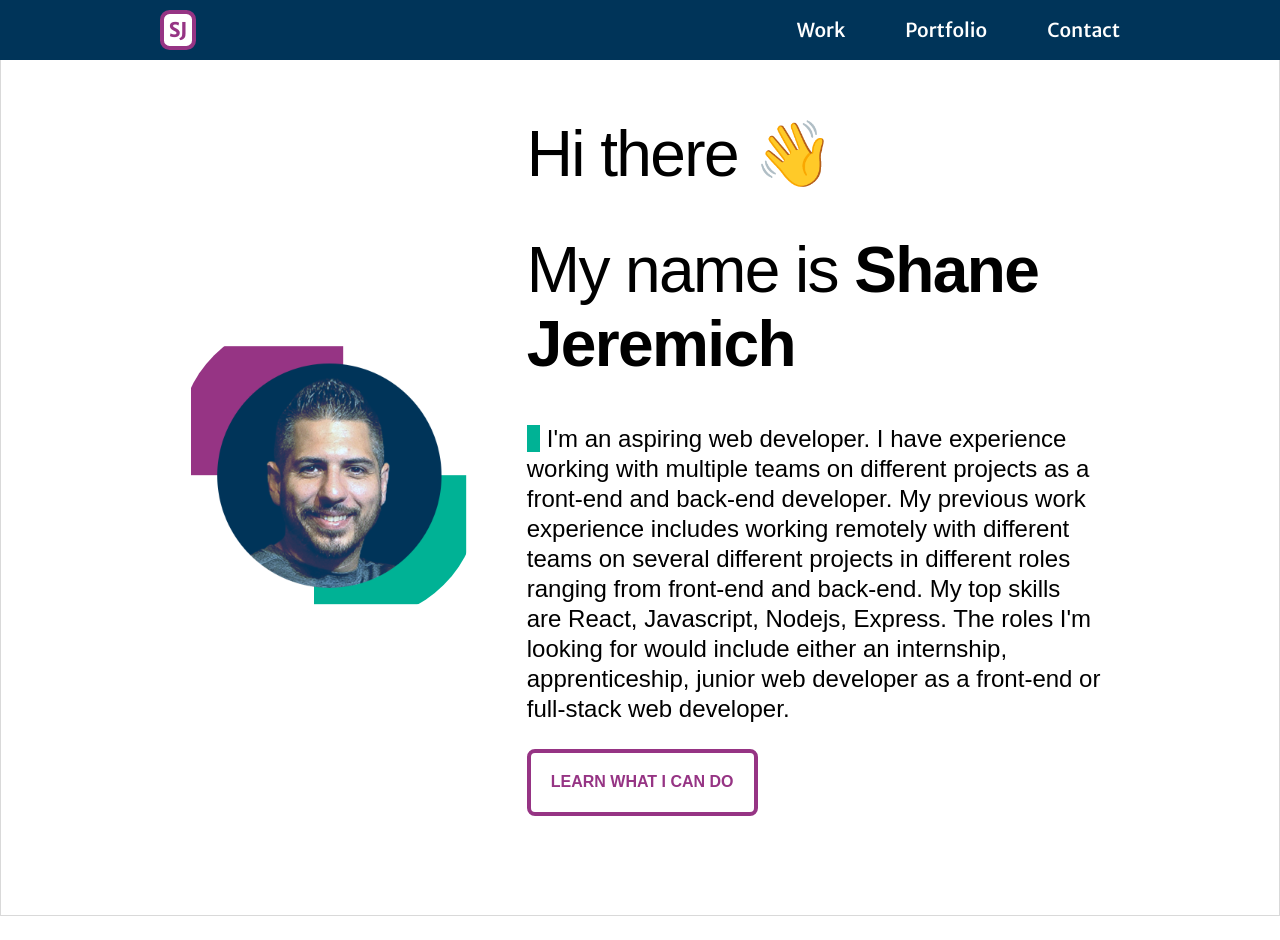
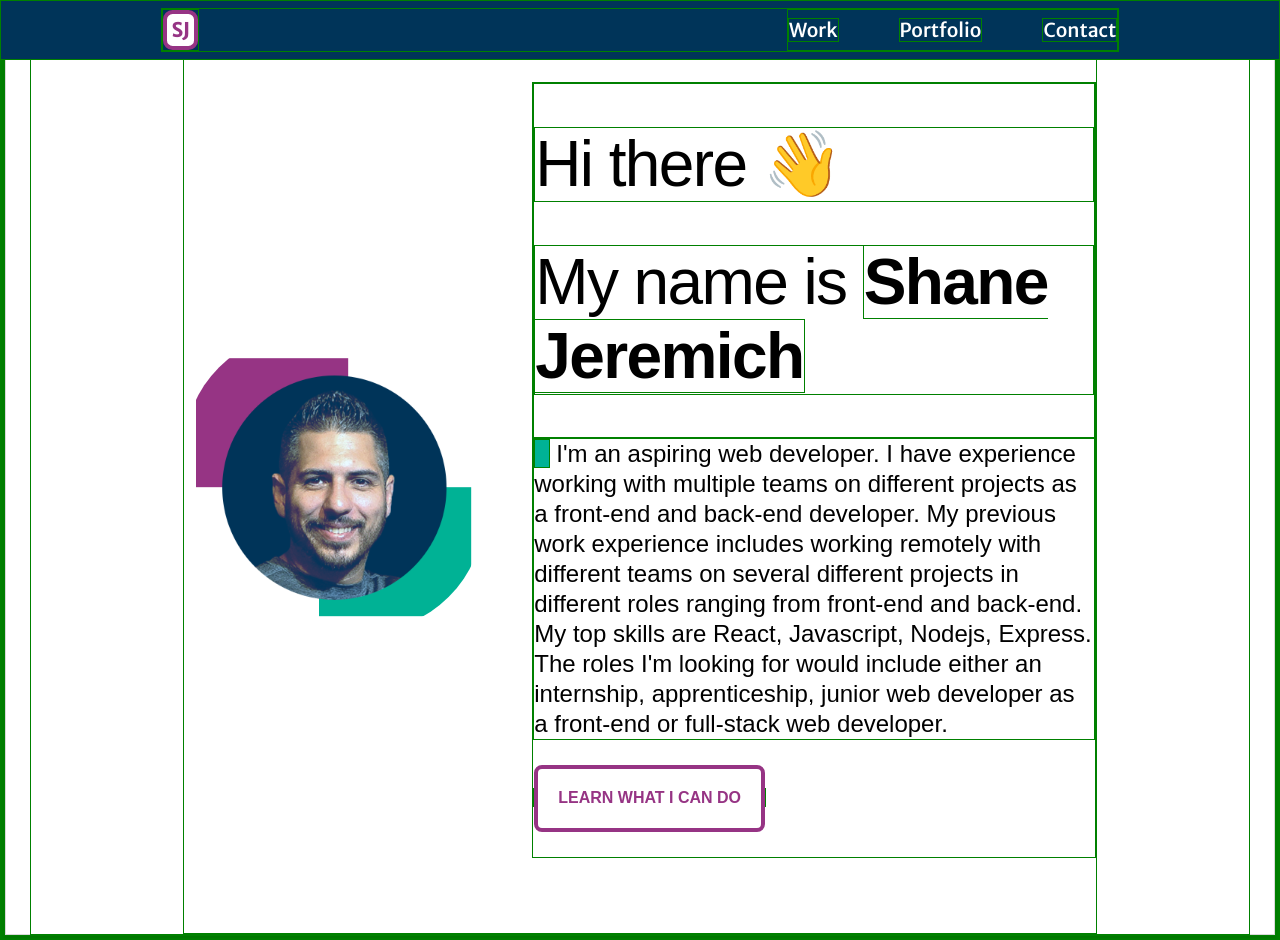
Before and after one commit to shanejeremich/myportfolio, a React (Create React App) app: page / in a window 1280 px wide. Before the commit the page ends 916 px from the top, so only its background shows below. Built offline with nearby package versions, Linux system fonts and the light colour scheme.

Commit message:
added variables

```diff
--- a/package.json
+++ b/package.json
@@ -13,7 +13,7 @@
     "web-vitals": "^2.1.2"
   },
   "scripts": {
-    "start": "PORT=3000 react-scripts start",
+    "start": "react-scripts start",
     "build": "react-scripts build",
     "test": "react-scripts test",
     "eject": "react-scripts eject"
--- a/src/components/Home/Home.scss
+++ b/src/components/Home/Home.scss
@@ -1,3 +1,5 @@
+@import "../../sass/variables";
+
 .Home {
   width: 100%;
   margin-top: 50px;
@@ -27,5 +29,5 @@
 
 .bar {
   width: 10px;
-  background-color: #00b295;
+  background-color: $secondary;
 }
--- a/src/layout/Nav/Nav.jsx
+++ b/src/layout/Nav/Nav.jsx
@@ -4,20 +4,14 @@ import "./Nav.scss";
 const Nav = () => {
   return (
     <nav className="nav">
-      <div className="wrapper">
-        <span className="header-title">
+      <div className="nav-items">
+        <span className="nav-cta">
           <button>SJ</button>
         </span>
-        <span>
-          <Link className="header-link" to="#work">
-            Work
-          </Link>
-          <Link className="header-link" to="#portfolio">
-            Portfolio
-          </Link>
-          <Link className="header-link" to="#contact">
-            Contact
-          </Link>
+        <span className="links">
+          <Link to="#work">Work</Link>
+          <Link to="#portfolio">Portfolio</Link>
+          <Link to="#contact">Contact</Link>
         </span>
       </div>
     </nav>
--- a/src/layout/Nav/Nav.scss
+++ b/src/layout/Nav/Nav.scss
@@ -1,34 +1,41 @@
+@import "../../sass/variables";
+
 nav {
-  background-color: #003459;
+  background-color: $primary;
   position: fixed;
   left: 0;
   top: 0;
   width: 100%;
   z-index: 100;
   height: 3.125em;
-  line-height: 3.125em;
   display: flex;
   justify-content: space-around;
+  align-items: center;
   color: #fff;
   font-family: "Merriweather Sans", sans-serif;
   font-size: larger;
 
-  .header-title {
+  button {
+    padding: 0.25em;
+  }
+
+  .nav-cta {
     text-transform: uppercase;
   }
 
-  .header-link {
-    margin-left: 3.125em;
-  }
-
-  .wrapper {
+  .nav-items {
     display: flex;
     justify-content: space-between;
     width: 75%;
-    // max-width: calc(100% - 50px);
   }
 
-  button {
-    padding: 0.25em;
+  .links {
+    display: flex;
+    justify-content: space-between;
+    align-items: center;
+
+    a:nth-child(2) {
+      margin: 0 3.125em;
+    }
   }
 }
--- /dev/null
+++ b/src/sass/_variables.scss
@@ -0,0 +1,3 @@
+$primary: #003459;
+$secondary: #00b295;
+$alternate: #963484;
--- a/src/sass/main.scss
+++ b/src/sass/main.scss
@@ -1,11 +1,13 @@
-@import "resets/normalize.scss";
-@import "resets/reset.local.scss";
+@import "resets/normalize";
+@import "resets/reset.local";
+@import "variables";
+
 @import url("https://fonts.googleapis.com/css2?family=Work+Sans:wght@500&display=swap");
 @import url("https://fonts.googleapis.com/css2?family=Merriweather+Sans:wght@500&display=swap");
 
-// * {
-//   border: 1px solid green;
-// }
+* {
+  border: 1px solid green;
+}
 
 body {
   font-family: "Work+Sans", sans-serif;
@@ -13,22 +15,22 @@ body {
 
 button,
 .button {
-  color: #963484;
+  color: $alternate;
   font-weight: 700;
   text-transform: uppercase;
   text-decoration: none;
   background: #fff;
   padding: 1.25em;
-  border: 0.25em solid #963484;
+  border: 0.25em solid $alternate;
   border-radius: 0.5em;
   transition: all 0.4s ease 0s;
   text-align: center;
 
   &:hover,
   &:hover {
-    color: #ffffff;
-    background: #00b295;
-    border-color: #003459;
+    color: #fff;
+    background: $secondary;
+    border-color: $primary;
     transition: all 0.4s ease 0s;
     cursor: pointer;
   }
```
Also changed, not shown: src/components/Home/testing.md (added, +1 -0 lines).
